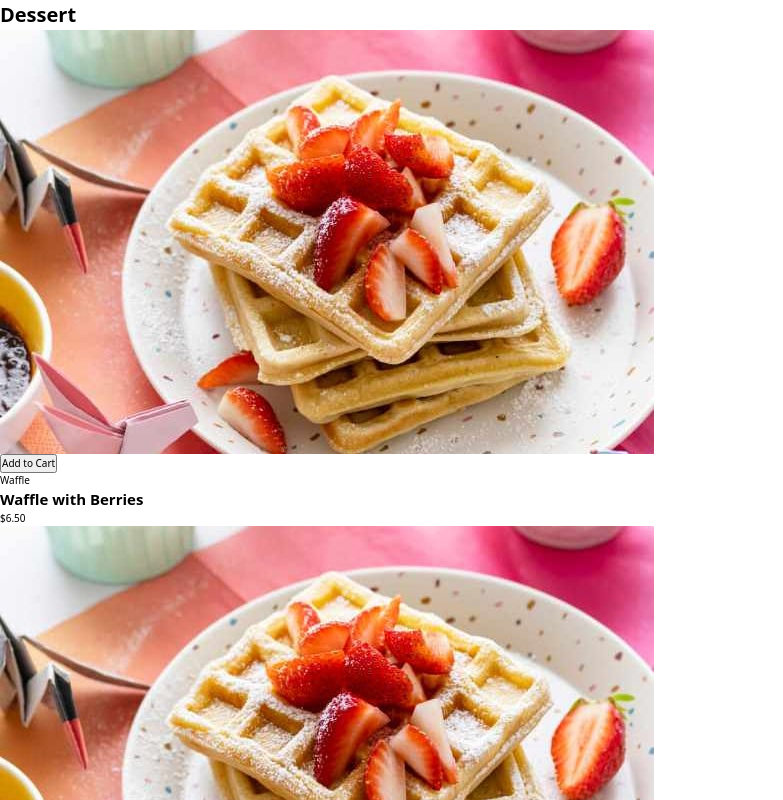
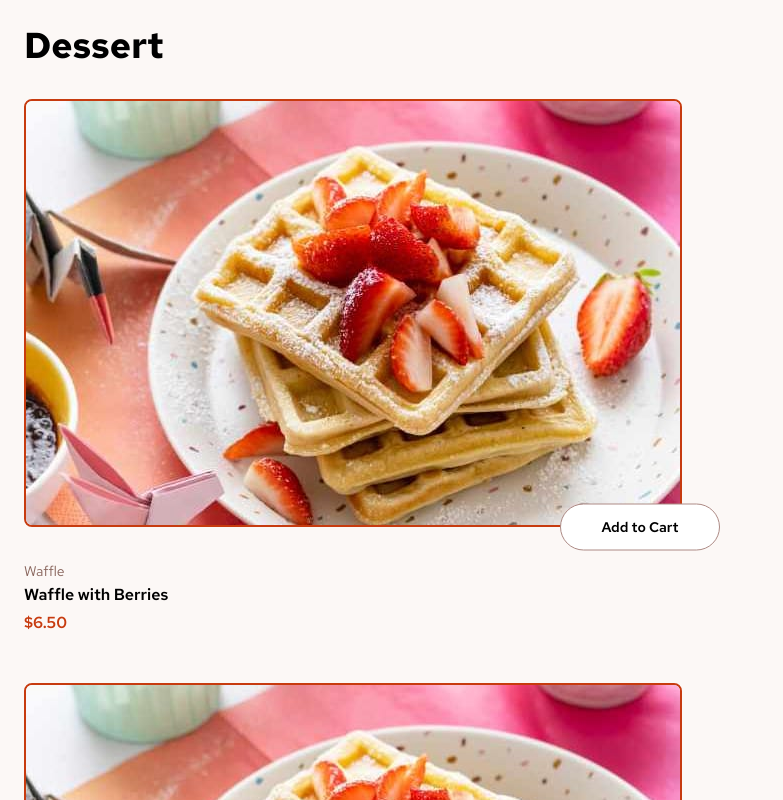
Before and after one commit to simeon2002/FEM-product-list-with-cart, a React (Create React App) app: page / in a window 1280 px wide. Shown: the top 800 px of the page, without its empty margins (0-783 px from the left). Built offline with nearby package versions, Linux system fonts and the light colour scheme.

Commit message:
style  product card with added and not added to card states

```diff
--- a/public/index.html
+++ b/public/index.html
@@ -1,14 +1,14 @@
-<!DOCTYPE html>
+<!doctype html>
 <html lang="en">
   <head>
     <meta charset="utf-8" />
+    <link rel="preconnect" href="https://fonts.googleapis.com" />
+    <link rel="preconnect" href="https://fonts.gstatic.com" crossorigin />
+    <link href="https://fonts.googleapis.com/css2?family=Red+Hat+Text:ital,wght@0,300..700;1,300..700&display=swap" rel="stylesheet" />
     <link rel="icon" href="%PUBLIC_URL%/favicon.ico" />
     <meta name="viewport" content="width=device-width, initial-scale=1" />
     <meta name="theme-color" content="#000000" />
-    <meta
-      name="description"
-      content="Web site created using create-react-app"
-    />
+    <meta name="description" content="Web site created using create-react-app" />
     <link rel="apple-touch-icon" href="%PUBLIC_URL%/logo192.png" />
     <!--
       manifest.json provides metadata used when your web app is installed on a
@@ -24,7 +24,7 @@
       work correctly both with client-side routing and a non-root public URL.
       Learn how to configure a non-root public URL by running `npm run build`.
     -->
-    <title>React App</title>
+    <title>Product list with cart</title>
   </head>
   <body>
     <noscript>You need to enable JavaScript to run this app.</noscript>
--- a/src/App.js
+++ b/src/App.js
@@ -11,8 +11,9 @@ export default function App() {
 
 function ProductCategory({ category }) {
   return (
-    <ul className="category">
+    <section className="category">
       <h1 className="category__title">{category[0].toUpperCase() + category.slice(1)}</h1>
+      <ul className="category__product-list">
         <ProductCard />
         <ProductCard />
         <ProductCard />
@@ -20,12 +21,14 @@ function ProductCategory({ category }) {
         <ProductCard />
         <ProductCard />
       </ul>
+    </section>
   );
 }
 
 function ProductCard() {
   return (
-    <article className="product">
+    <li className="category-item">
+      <article className="product product--selected">
         <div className="product__image-container">
           <img src="./assets/images/image-waffle-mobile.jpg" alt="Waffle with berries" className="product__image" />
           <Button className="btn--add-to-cart">Add to Cart</Button>
@@ -36,6 +39,7 @@ function ProductCard() {
           <p className="product__price">$6.50</p>
         </div>
       </article>
+    </li>
   );
 }
 
@@ -77,7 +81,7 @@ function CartItem({ children }) {
         <span className="cart-item__price">@ $5.50</span>
         <span className="cart-item__price-total">@ $5.50</span>
       </div>
-      <Button className="btn--close-cart">❎</Button>
+      <Button className="btn--remove">❎</Button>
     </li>
   );
 }
--- a/src/styles.css
+++ b/src/styles.css
@@ -9,6 +9,15 @@
 
   /*****  COLORS (primary, secondary, accents and greys) *****/
   --clr-white: #fff;
+  --clr-black: #000;
+  --clr-red: #c73b0f;
+  --clr-rose-900: #260f08;
+  --clr-rose-500: #87635a;
+  --clr-rose-400: #ad8a85;
+  --clr-rose-300: #caafa7;
+  --clr-rose-100: #f5eeec;
+  --clr-rose-50: #fcf8f6;
+  --clr-green: #1ea575;
 
   /***** TYPOGRAPHY *****/
   /* font weights */
@@ -71,11 +80,111 @@
 /********************************************/
 /* SPECIFIC STYLES */
 /********************************************/
+body {
+  font-family:
+    "Red Hat Text",
+    system-ui,
+    -apple-system,
+    BlinkMacSystemFont,
+    "Segoe UI",
+    Roboto,
+    Oxygen,
+    Ubuntu,
+    Cantarell,
+    "Open Sans",
+    "Helvetica Neue",
+    sans-serif;
+  font-size: var(--fs-400);
+  line-height: 1.5;
+}
+
+/* .app-container {
+  display: flex;
+  flex-direction: column;
+} */
+
+.app-container {
+  padding: var(--space-300);
+  background-color: var(--clr-rose-50);
+}
+
+.category__title {
+  font-size: var(--fs-900);
+  line-height: 1.2;
+  font-weight: var(--fw-bold);
+  margin-bottom: var(--space-400);
+}
+
+.category__product-list {
+  display: grid;
+  row-gap: var(--space-600);
+}
+
+.category-item {
+  list-style: none;
+}
 
 /********************************************/
 /* REUSABLE COMPONENTS */
 /********************************************/
+/* PRODUCT CARD */
 
+.product__image-container {
+  position: relative;
+  margin-bottom: var(--space-400);
+}
+
+.product__image {
+  position: relative;
+  z-index: 1;
+  border-radius: 0.8rem;
+}
+
+.product--selected .product__image {
+  border: 2px solid var(--clr-red);
+}
+
+.product__sub-category {
+  color: var(--clr-rose-500);
+  font-size: var(--fs-300);
+  margin-bottom: 0.2rem;
+}
+.product__title {
+  font-size: var(--fs-400);
+  font-weight: var(--fw-semi-bold);
+  margin-bottom: 0.4rem;
+}
+.product__price {
+  color: var(--clr-red);
+  font-weight: var(--fw-semi-bold);
+}
+
+/* BUTTONS */
+
+.btn {
+  background: none;
+  border: none;
+  width: 16rem;
+  font-size: var(--fs-300);
+  font-weight: var(--fw-semi-bold);
+  border-radius: 10rem;
+  padding: var(--space-140) 0;
+}
+
+.btn--primary {
+  background-color: var(--clr-red);
+  color: var(--clr-white);
+}
+
+.btn--add-to-cart {
+  position: absolute;
+  top: 100%;
+  left: 50%;
+  transform: translate(-50%, -50%);
+  z-index: 3;
+  border: 1px solid var(--clr-rose-400);
+  background-color: var(--clr-white);
+}
 /********************************************/
 /* UTILITY / HELPER CLASSES */
 /********************************************/
```
Lines whose indentation alone changed are shown as unchanged.
